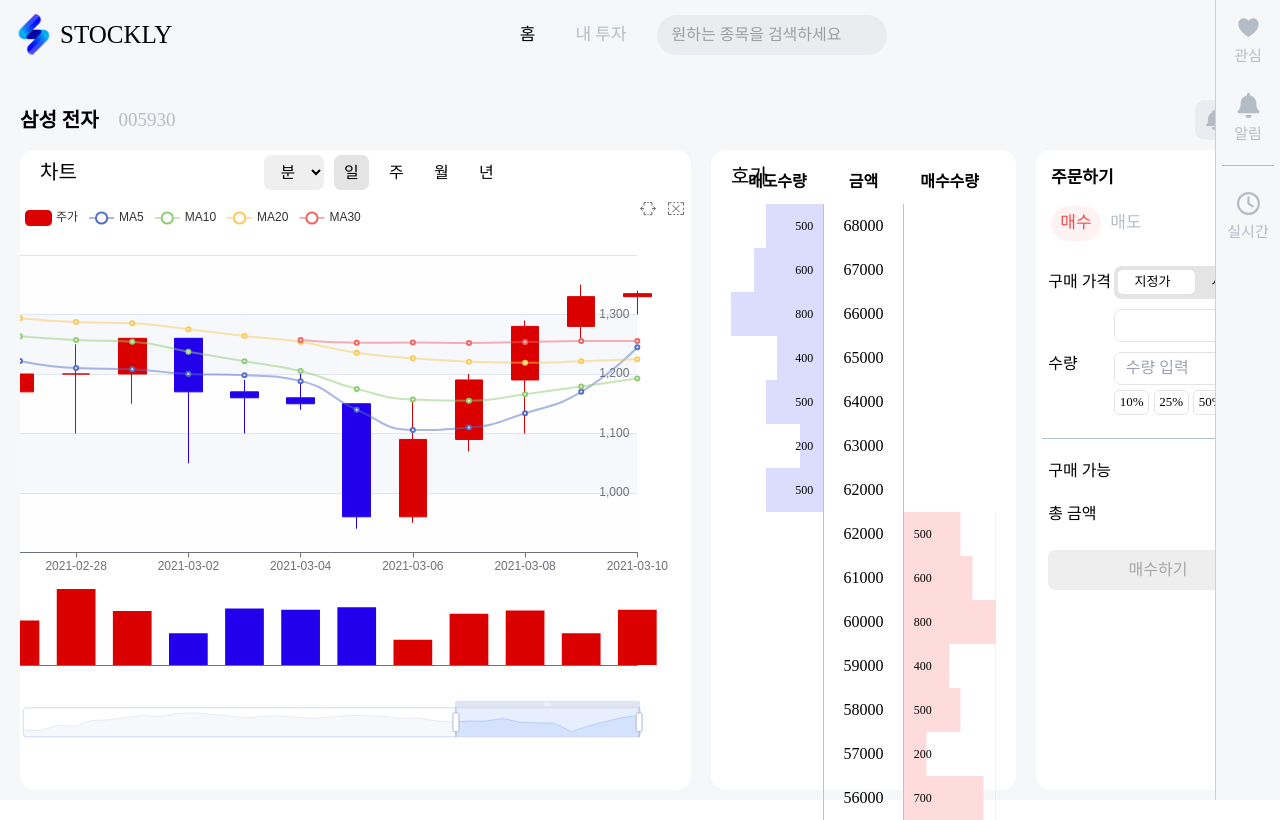
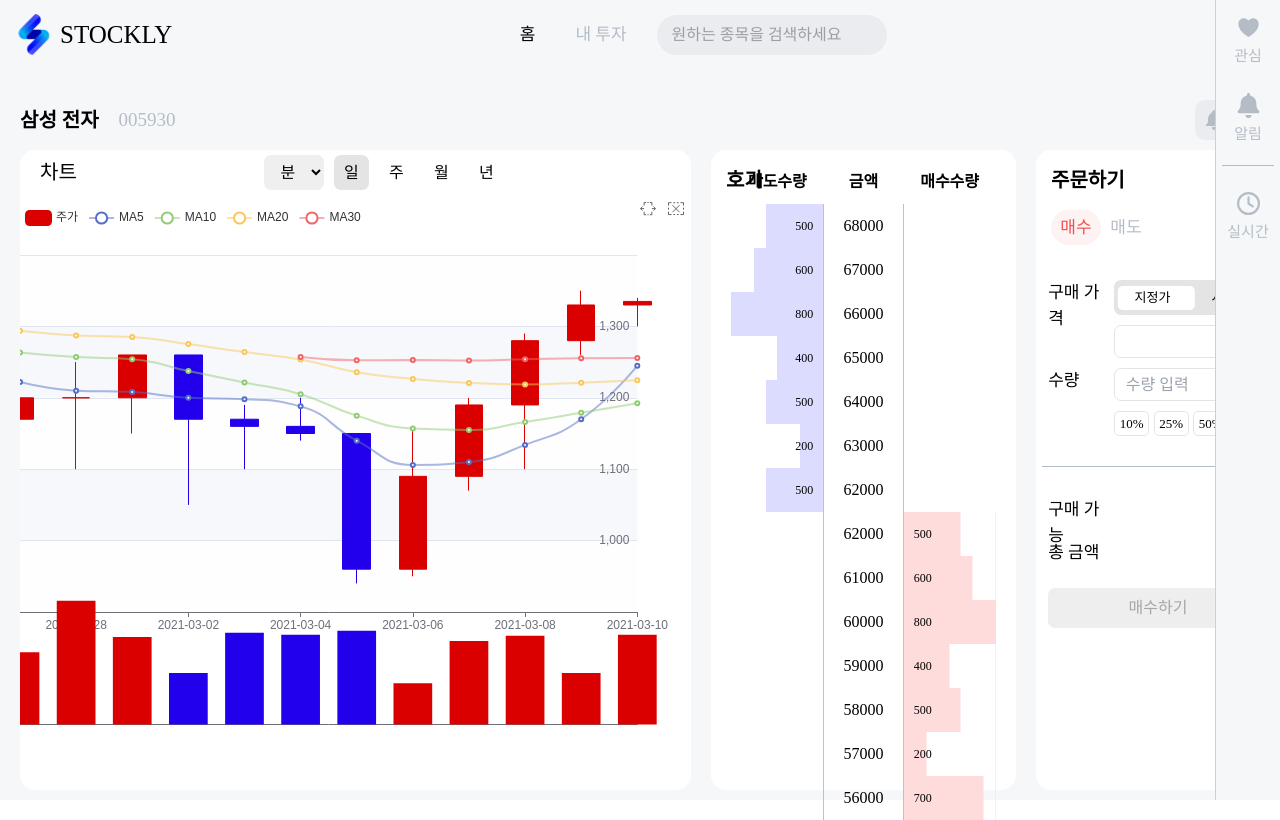
Before and after one commit to sykang519/StocklyFrontend, a React (Vite) app: page /details in a window 1280 px wide. Built offline with nearby package versions, Linux system fonts and the light colour scheme; a web font is replaced by a local one; what chartjs-plugin-zoom would draw is missing.

Commit message:
design: 상세 페이지 디자인 수정

```diff
--- a/src/components/orderContents/Buy.tsx
+++ b/src/components/orderContents/Buy.tsx
@@ -39,9 +39,9 @@
   };
 
   return (
-    <div className="flex flex-col justify-center items-center mt-[20px] w-full">
+    <div className="flex flex-col justify-center items-center my-[30px] w-full">
       <div className="flex flex-column  w-[90%] my-[5px]">
-        <div className="w-[30%] h-[33px] content-center ">구매 가격</div>
+        <div className="w-[30%] h-[35px] content-center text-[17px]">구매 가격</div>
         <div className="bg-gray w-[70%] rounded-[7px] flex items-center relative ">
           <div
             className={`bg-white w-[50%] absolute rounded-[5px] z-1 text-white transition-transform duration-300 ease-in-out  ${purchase === "limit" ? "translate-x-[5%]" : "translate-x-[95%]"}`}
@@ -76,7 +76,7 @@
         </div>
       </div>
       <div className="flex flex-column w-[90%] my-[5px]">
-        <div className="w-[30%] h-[33px] ">수량</div>
+        <div className="w-[30%] h-[33px] text-[17px]">수량</div>
         <div className="flex justify-center items-center w-[70%] border border-gray rounded-[7px] px-[10px]">
           <input
             className="w-[75%] outline-none"
@@ -91,19 +91,19 @@
       <div className="flex flex-column  w-[90%]">
         <div className="w-[30%] h-[33px]"></div>
         <div className="w-[70%] flex justify-between">
-          <button className="w-[23%] h-[25px] border rounded-[5px] text-[13px] border border-gray">10%</button>
-          <button className="w-[23%] h-[25px] border rounded-[5px] text-[13px] border border-gray">25%</button>
-          <button className="w-[23%] h-[25px] border rounded-[5px] text-[13px] border border-gray">50%</button>
-          <button className="w-[23%] h-[25px] border rounded-[5px] text-[13px] border border-gray">최대</button>
+          <button className="w-[23%] h-[25px] border rounded-[5px] text-[13px] border border-gray my-[5px]">10%</button>
+          <button className="w-[23%] h-[25px] border rounded-[5px] text-[13px] border border-gray my-[5px]">25%</button>
+          <button className="w-[23%] h-[25px] border rounded-[5px] text-[13px] border border-gray my-[5px]">50%</button>
+          <button className="w-[23%] h-[25px] border rounded-[5px] text-[13px] border border-gray my-[5px]">최대</button>
         </div>
       </div>
-      <hr className="w-[95%] border-font-gray my-[15px]" />
+      <hr className="w-[95%] border-font-gray my-[25px]" />
       <div className="flex flex-column  w-[90%] my-[5px]">
-        <div className="w-[30%] h-[33px] ">구매 가능</div>
+        <div className="w-[30%] h-[33px] text-[17px]">구매 가능</div>
         <div className="w-[70%] text-right">0원</div>
       </div>
       <div className="flex flex-column  w-[90%] my-[5px]">
-        <div className="w-[30%] h-[33px] ">총 금액</div>
+        <div className="w-[30%] h-[33px] text-[17px]">총 금액</div>
         <div className="w-[70%] text-right">0원</div>
       </div>
       <button
--- a/src/components/orderContents/Order.tsx
+++ b/src/components/orderContents/Order.tsx
@@ -17,12 +17,12 @@
   };
 
   return (
-    <div className="w-[100%] overflow-hidden">
-      <div className="text-[17px] font-bold p-[15px]">주문하기</div>
+    <div className="w-full h-[80vh] overflow-hidden">
+      <div className="text-[20px] font-bold p-[15px]">주문하기</div>
       {/* <div className="w-full text-center justify-center items-center p-[20px]">지금은 거래시간이 아닙니다. </div> */}
       <div className="flex px-[15px]">
         <button
-          className={`w-[50px] h-[35px] text-[17px] rounded-[18px] ${content === 'buy' ? 'text-buy-red bg-[#FFF2F2]' : 'text-font-gray'}`}
+          className={`w-[50px]  text-[17px] rounded-[18px] ${content === 'buy' ? 'text-buy-red bg-[#FFF2F2]' : 'text-font-gray'}`}
           onClick={handleClickBuy}
         >
           매수
--- a/src/components/orderContents/Sell.tsx
+++ b/src/components/orderContents/Sell.tsx
@@ -39,9 +39,9 @@
   };
 
   return (
-    <div className="flex flex-col justify-center items-center mt-[20px] w-full">
+    <div className="flex flex-col justify-center items-center my-[30px] w-full">
       <div className="flex flex-column  w-[90%] my-[5px]">
-        <div className="w-[30%] h-[33px] ">판매 가격</div>
+        <div className="w-[30%] h-[35px] text-[17px]">판매 가격</div>
         <div className="bg-gray w-[70%] rounded-[7px] flex items-center relative">
           <div
             className={`bg-white w-[50%] absolute rounded-[5px] z-1 text-white transition-transform duration-300 ease-in-out  ${purchase === 'limit' ? 'translate-x-[5%]' : 'translate-x-[95%]'}`}
@@ -76,7 +76,7 @@
         </div>
       </div>
       <div className="flex flex-column w-[90%] my-[5px]">
-        <div className="w-[30%] h-[33px] ">수량</div>
+        <div className="w-[30%] h-[33px] text-[17px]">수량</div>
         <div className="flex justify-center items-center w-[70%] border border-gray rounded-[7px] px-[10px]">
           <input
             className="w-[75%] outline-none"
@@ -91,19 +91,19 @@
       <div className="flex flex-column  w-[90%]">
         <div className="w-[30%] h-[33px]"></div>
         <div className="w-[70%] flex justify-between">
-          <button className="w-[23%] h-[25px] border rounded-[5px] text-[13px] border border-gray">10%</button>
-          <button className="w-[23%] h-[25px] border rounded-[5px] text-[13px] border border-gray">25%</button>
-          <button className="w-[23%] h-[25px] border rounded-[5px] text-[13px] border border-gray">50%</button>
-          <button className="w-[23%] h-[25px] border rounded-[5px] text-[13px] border border-gray">최대</button>
+          <button className="w-[23%] h-[25px] border rounded-[5px] text-[13px] border border-gray my-[5px]">10%</button>
+          <button className="w-[23%] h-[25px] border rounded-[5px] text-[13px] border border-gray my-[5px]">25%</button>
+          <button className="w-[23%] h-[25px] border rounded-[5px] text-[13px] border border-gray my-[5px]">50%</button>
+          <button className="w-[23%] h-[25px] border rounded-[5px] text-[13px] border border-gray my-[5px]">최대</button>
         </div>
       </div>
-      <hr className="w-[95%] border-font-gray my-[15px]" />
+      <hr className="w-[95%] border-font-gray my-[25px]" />
       <div className="flex flex-column  w-[90%] my-[5px]">
-        <div className="w-[30%] h-[33px] ">판매 가능</div>
+        <div className="w-[30%] h-[33px] text-[17px]">판매 가능</div>
         <div className="w-[70%] text-right">0원</div>
       </div>
       <div className="flex flex-column  w-[90%] my-[5px]">
-        <div className="w-[30%] h-[33px] ">총 금액</div>
+        <div className="w-[30%] h-[33px] text-[17px]">총 금액</div>
         <div className="w-[70%] text-right">0원</div>
       </div>
       <button
--- a/src/components/stockDetails/DayChart.tsx
+++ b/src/components/stockDetails/DayChart.tsx
@@ -394,8 +394,8 @@
       ],
     }],
     grid: [
-      { left: '0%', right: '8%', height: '50%' },
-      { left: '0%', right: '8%', top: '63%', height: '16%' },
+      { left: '0%', right: '8%', height: '60%' },
+      { left: '0%', right: '8%', top: '63%', height: '26%' },
     ],
     xAxis: [
       {
@@ -449,7 +449,6 @@
     ],
     dataZoom: [
       { type: 'inside', xAxisIndex: [0, 1], start: 70, end: 100 },
-      { show: true, xAxisIndex: [0, 1], type: 'slider', top: '85%', start: 70, end: 100 },
     ],
     series: [
       {
--- a/src/components/stockDetails/FiveMinChart.tsx
+++ b/src/components/stockDetails/FiveMinChart.tsx
@@ -188,8 +188,8 @@
       },
     ],
     grid: [
-      { left: '0%', right: '8%', height: '50%' },
-      { left: '0%', right: '8%', top: '63%', height: '16%' },
+      { left: '0%', right: '8%', height: '60%' },
+      { left: '0%', right: '8%', top: '63%', height: '26%' },
     ],
     xAxis: [
       {
@@ -245,7 +245,6 @@
     ],
     dataZoom: [
       { type: 'inside', xAxisIndex: [0, 1], start: 0, end: 100 },
-      { show: true, xAxisIndex: [0, 1], type: 'slider', top: '85%', start: 0, end: 100 },
     ],
     series: [
       {
--- a/src/components/stockDetails/MonthChart.tsx
+++ b/src/components/stockDetails/MonthChart.tsx
@@ -170,8 +170,8 @@
       ],
     }],
     grid: [
-      { left: '0%', right: '8%', height: '50%' },
-      { left: '0%', right: '8%', top: '63%', height: '16%' },
+      { left: '0%', right: '8%', height: '60%' },
+      { left: '0%', right: '8%', top: '63%', height: '26%' },
     ],
     xAxis: [
       {
@@ -225,7 +225,6 @@
     ],
     dataZoom: [
       { type: 'inside', xAxisIndex: [0, 1], start: 30, end: 100 },
-      { show: true, xAxisIndex: [0, 1], type: 'slider', top: '85%', start: 30, end: 100 },
     ],
     series: [
       {
--- a/src/components/stockDetails/OneMinChart.tsx
+++ b/src/components/stockDetails/OneMinChart.tsx
@@ -188,8 +188,8 @@
       },
     ],
     grid: [
-      { left: '0%', right: '8%', height: '50%' },
-      { left: '0%', right: '8%', top: '63%', height: '16%' },
+      { left: '0%', right: '8%', height: '60%' },
+      { left: '0%', right: '8%', top: '63%', height: '26%' },
     ],
     xAxis: [
       {
@@ -245,7 +245,6 @@
     ],
     dataZoom: [
       { type: 'inside', xAxisIndex: [0, 1], start: 0, end: 100 },
-      { show: true, xAxisIndex: [0, 1], type: 'slider', top: '85%', start: 0, end: 100 },
     ],
     series: [
       {
--- a/src/components/stockDetails/OrderBook.tsx
+++ b/src/components/stockDetails/OrderBook.tsx
@@ -40,10 +40,10 @@
   }, []);
 
   return (
-    <div className="h-full">
-      <div className="h-[5%] flex justify-start items-center m-[20px] my-[10px] text-[20px]">호가</div>
-      <div className="w-full h-[90%] flex flex-col justify-center items-center p-[20px]">
-        <table className="w-full">
+    <div className="w-full h-[80vh]">
+      <div className="text-[20px] font-bold p-[15px]">호가</div>
+      <div className="w-full h-[70vh] flex flex-col justify-center items-center p-[20px]">
+        <table className="w-full h-[70vh]">
           <thead>
             <tr>
               <th className="w-[35%] text-center p-[10px]">매도수량</th>
--- a/src/components/stockDetails/WeekChart.tsx
+++ b/src/components/stockDetails/WeekChart.tsx
@@ -170,8 +170,8 @@
       ],
     }],
     grid: [
-      { left: '0%', right: '8%', height: '50%' },
-      { left: '0%', right: '8%', top: '63%', height: '16%' },
+      { left: '0%', right: '8%', height: '60%' },
+      { left: '0%', right: '8%', top: '63%', height: '26%' },
     ],
     xAxis: [
       {
@@ -225,7 +225,6 @@
     ],
     dataZoom: [
       { type: 'inside', xAxisIndex: [0, 1], start: 50, end: 100 },
-      { show: true, xAxisIndex: [0, 1], type: 'slider', top: '85%', start: 50, end: 100 },
     ],
     series: [
       {
--- a/src/components/stockDetails/YearChart.tsx
+++ b/src/components/stockDetails/YearChart.tsx
@@ -162,8 +162,8 @@
       ],
     }],
     grid: [
-      { left: '0%', right: '8%', height: '50%' },
-      { left: '0%', right: '8%', top: '63%', height: '16%' },
+      { left: '0%', right: '8%', height: '60%' },
+      { left: '0%', right: '8%', top: '63%', height: '26%' },
     ],
     xAxis: [
       {
@@ -217,7 +217,6 @@
     ],
     dataZoom: [
       { type: 'inside', xAxisIndex: [0, 1], start: 0, end: 100 },
-      { show: true, xAxisIndex: [0, 1], type: 'slider', top: '85%', start: 0, end: 100 },
     ],
     series: [
       {
```
